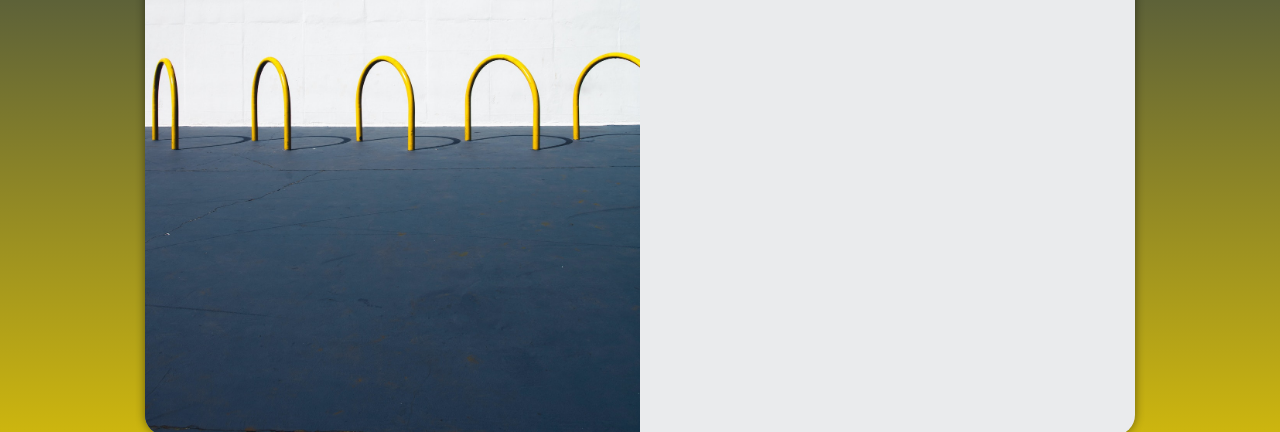
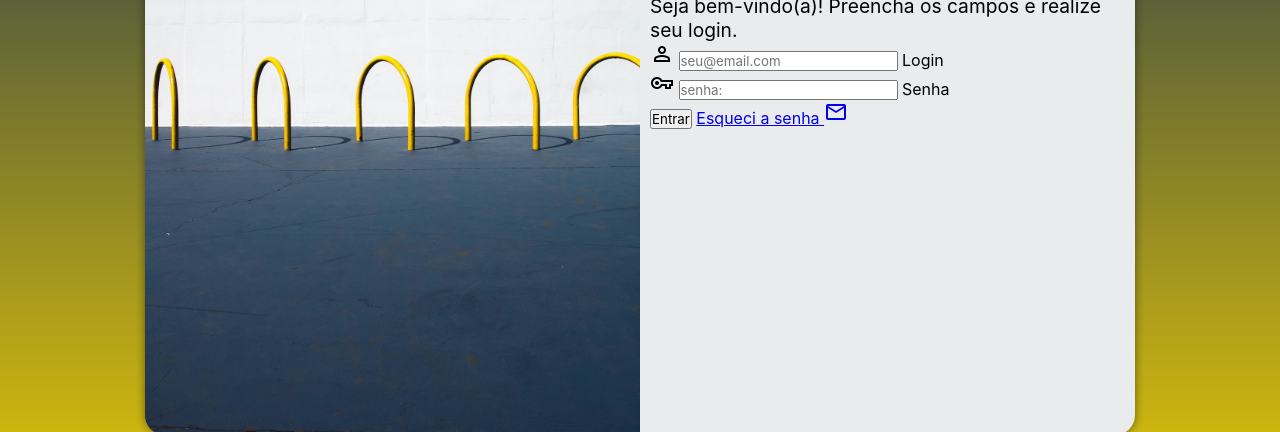
Before and after one commit to Cauan-Wescly/projeto-login, a plain HTML site: page index.html in a window 1280 px wide. Shown: the part 215-647 px from the top of the page. Drawn offline with nearby package versions, Linux system fonts and the light colour scheme.

Commit message:
formulário criado

```diff
--- a/estilos/media-query.css
+++ b/estilos/media-query.css
@@ -21,13 +21,13 @@ Grandes telas: acima de 1200px;
     }
 
     section#login > div#imagem {
-        float: left;
+        float: right;
         width: 30%;
         height: 100%;
     }
 
     section#login > div#formulario {
-        float: right;
+        float: left;
         width: 70%;
     }
 }
@@ -52,4 +52,12 @@ Grandes telas: acima de 1200px;
         float: right;
         width: 50%;
     }
+
+    div#formulario > h1 {
+        font-size: 2em;
+    }
+
+    div#formulario > p {
+        font-size: 1.2em;
+    }
 }
--- a/estilos/style.css
+++ b/estilos/style.css
@@ -11,6 +11,7 @@ Mármore #eaebed
 
     padding: 0px;
     margin: 0px;
+    box-sizing: border-box;
 }
 
 body, html {
@@ -55,3 +56,12 @@ section#login > div#formulario {
     display: block;
     padding: 10px;
 }
+
+div#formulario > h1 {
+    text-align: center;
+    margin-bottom: 10px;
+}
+
+div#formulario > p {
+    font-size: 0.8em;
+}
--- a/index.html
+++ b/index.html
@@ -5,6 +5,7 @@
     <meta http-equiv="X-UA-Compatible" content="IE=edge">
     <meta name="viewport" content="width=device-width, initial-scale=1.0">
     <title>Login</title>
+    <link rel="stylesheet" href="https://fonts.googleapis.com/css2?family=Material+Symbols+Outlined:opsz,wght,FILL,GRAD@20..48,100..700,0..1,-50..200" />
     <link rel="stylesheet" href="estilos/style.css">
     <link rel="stylesheet" href="estilos/media-query.css">
 </head>
@@ -16,8 +17,24 @@
             </div>
             <div id="formulario">
                 <h1>Login</h1>
-                Seja bem-vindo(a)! Preencha os campos e realize seu login.
-                <form action="login.php" method="post"></form>
+                <p>Seja bem-vindo(a)! Preencha os campos e realize seu login.</p>
+                <form action="login.php" method="post" autocomplete="on">
+                    <div class="campo">
+                        <span class="material-symbols-outlined">person</span>
+                        <input type="email" name="login" id="ilogin" placeholder="seu@email.com" autocomplete="email" required maxlength="30">
+                        <label for="ilogin">Login</label>
+                    </div>
+                    <div class="campo">
+                        <span class="material-symbols-outlined">vpn_key</span>
+                        <input type="password" name="senha" id="isenha" placeholder="senha:" autocomplete="current-password" required minlength="8" maxlength="20">
+                        <label for="isenha">Senha</label>
+                    </div>
+                    <input type="submit" value="Entrar">
+                    <a href="esqueci.html">
+                        Esqueci a senha <span class="material-symbols-outlined">mail</span>
+                    </a>
+                    <!-- <button>Esqueci a senha</button> -->
+                </form>
 
             </div>
         </section>
```
